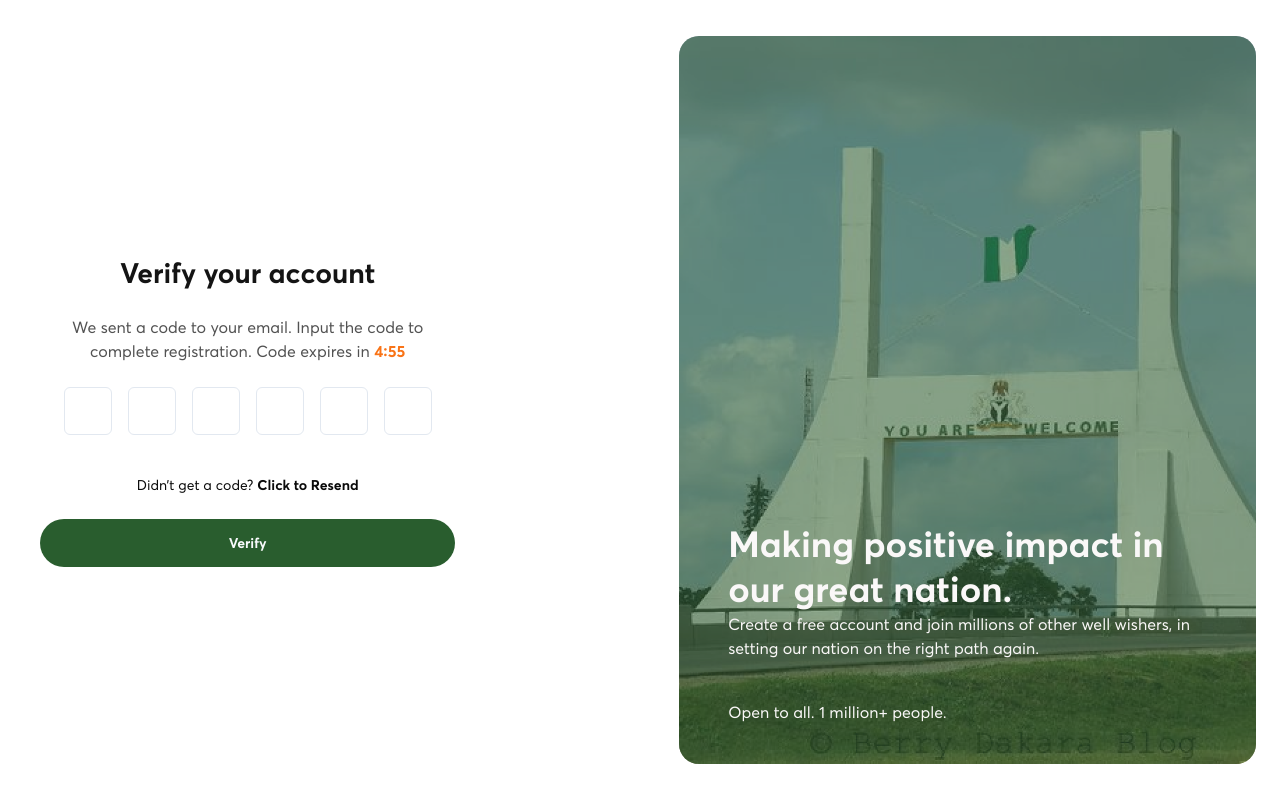
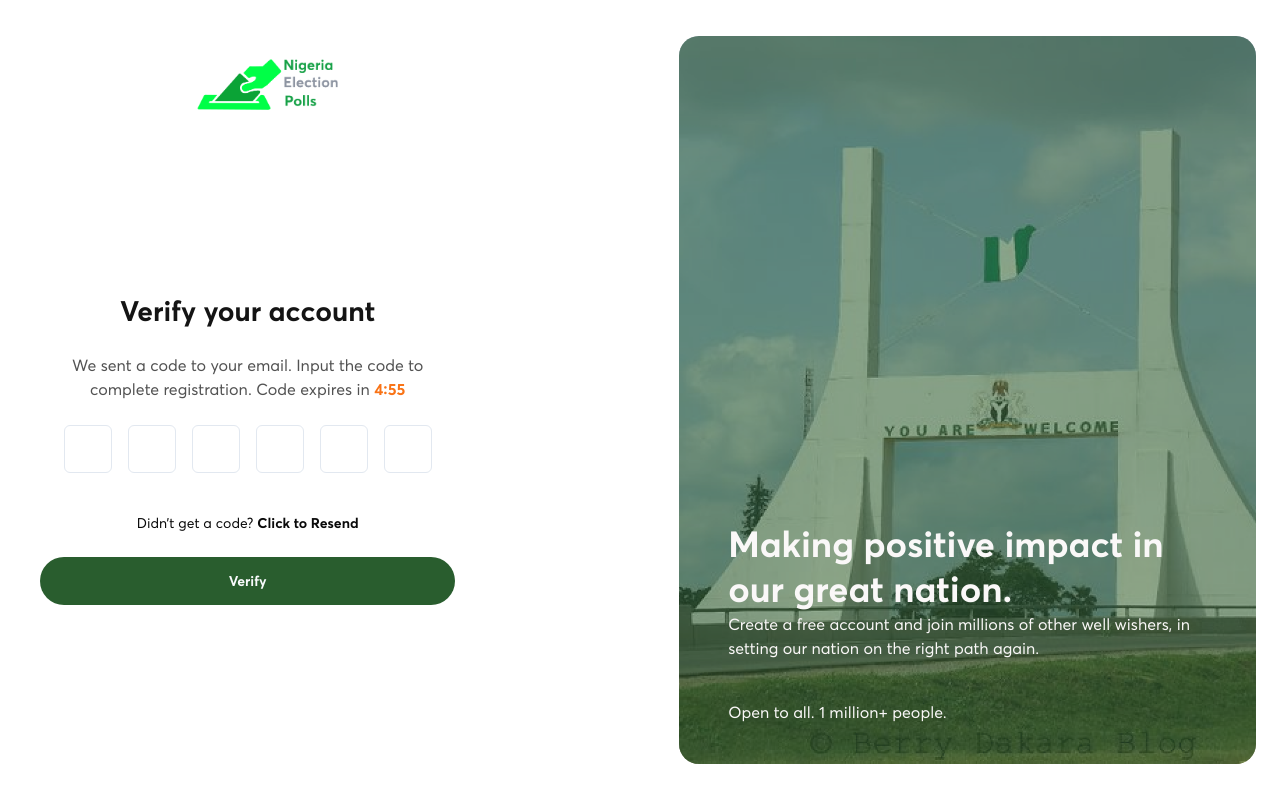
Before and after one commit to Ngelectionpolls-ng/ng-election-fe, a Next.js app: page /auth/verify-account in a window 1280 px wide. Built offline with nearby package versions, Linux system fonts and the light colour scheme; no server answers.

Commit message:
Feat: add logo in auth pages

```diff
--- a/app/(auth)/auth/_component/authLayout.tsx
+++ b/app/(auth)/auth/_component/authLayout.tsx
@@ -1,3 +1,4 @@
+import Image from 'next/image';
 import React, { ReactNode } from 'react'
 
 interface AuthLayoutProps {
@@ -11,9 +12,13 @@ interface AuthLayoutProps {
 function AuthLayout({ children, confirmation, headerTitle, headerSubTitle, bgImg }: AuthLayoutProps) {
     return (
         <section className='bg-white py-9 pl-6 2xl:pl-20 pr-6 xl:pl-10 2x:pr-[34px] flex gap-7 xl:gap-[120px] sm:flex-row-reverse xl:flex-row justify-between min-h-screen text-neutral-dark-2'>
-            <div className='flex md:items-center md:w-[90%] pt-[120px] md:pt-0'>
+            <div className='relative flex md:items-center md:w-[90%] pt-[120px] md:pt-0'>
                 <div className='md:w-[80%]'>
-                    <div className='mt-6'>
+                    <div className='absolute left-[30%] top-5 flex justify-center'>
+                        <Image src={"/ng-election-logo-5.png"} width={145} height={100} alt="" />
+                    </div>
+                    <div className='h-5 w-full'></div>
+                    <div className='mt-20'>
                         <h2 className='text-black-500 text-[28px] text-center font-semibold leading-[120%] mb-1'>{`${confirmation ? "Successful Password reset!" : headerTitle}`}</h2>
                         <p className='text-neutral-dark-1 text-center leading-[24px]'>{`${confirmation ? "You can now use your new password to login to your account." : headerSubTitle}`}</p>
                     </div>
```
Also changed, not shown: public/ng-election-logo-5.png (added).
